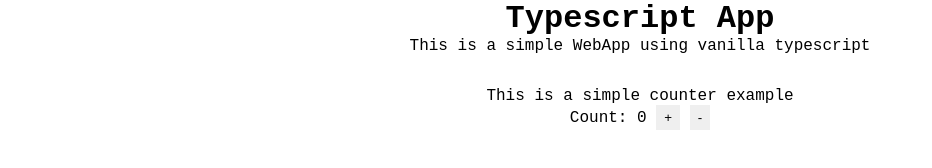
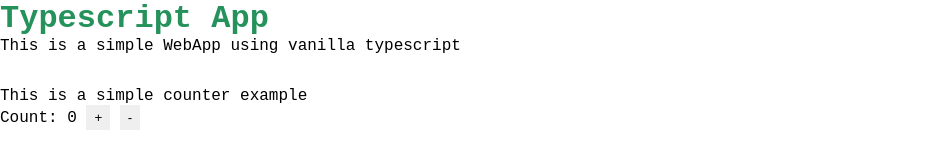
Before and after one commit to MatthieuD134/traffic-run-game, a website built with webpack: page public/index.html in a window 1280 px wide. Shown: the whole page, without its empty margins (0-932 px from the left). Built offline with nearby package versions, Linux system fonts and the light colour scheme.

Commit message:
add theme and mixins with sass

```diff
--- /dev/null
+++ b/src/scss/config/_index.scss
@@ -0,0 +1,2 @@
+@import "./_mixins.scss";
+@import "./_theme.scss";
--- /dev/null
+++ b/src/scss/config/_mixins.scss
@@ -0,0 +1,22 @@
+// Define the breakpoints
+$breakpoints: (
+    'x-small': 300px,
+    'small': 767px,
+    'medium': 992px,
+    'large': 1200px,
+    'x-large': 1440px
+) !default;
+
+// Mixin to manage responsive breakpoints, Mobile first
+// @param {String} $breakpoint - Breakpoint name
+// @require $breakpoints
+@mixin responsive($breakpoint) {
+    @if map-has-key($breakpoints, $breakpoint) {
+        @media (min-width: map-get($breakpoints, $breakpoint)) {
+            @content;
+        }
+    }
+    @else {
+        @warn "breakpoint does not exist." + "Available breakpoints: #{map-keys($breakpoints)}";
+    }
+}
--- /dev/null
+++ b/src/scss/config/_theme.scss
@@ -0,0 +1,9 @@
+// Theme mapping
+$theme: (
+    txt-main: #000000,
+    txt-danger: #ff0000,
+    txt-secundary: #25925c,
+    txt-gray: #888888,
+    txt-gray-light: #bfbfbf,
+    txt-gray-dark: #4a4a4a,
+);
--- a/src/scss/index.scss
+++ b/src/scss/index.scss
@@ -1,3 +1,5 @@
+@import "./config/_index.scss";
+
 * {
   box-sizing: border-box;
   margin: 0;
@@ -8,6 +10,10 @@ body {
   font-family: monospace;
   font-size: 1rem;
   text-align: center;
+}
+
+h1 {
+  color: map-get($theme, txt-secundary);
 }
 
 section {
@@ -24,3 +30,9 @@ button:hover {
   background-color: #262626;
   color: #fff;
 }
+
+@include responsive('medium') {
+  body {
+    text-align: start;
+  }
+}
```
Also changed, not shown: public/static/css/index.css, 1 other file.
